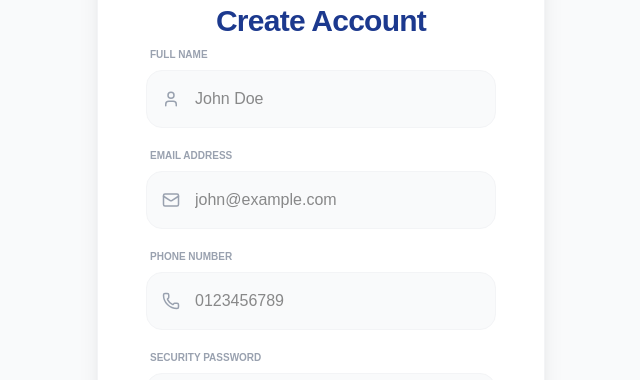
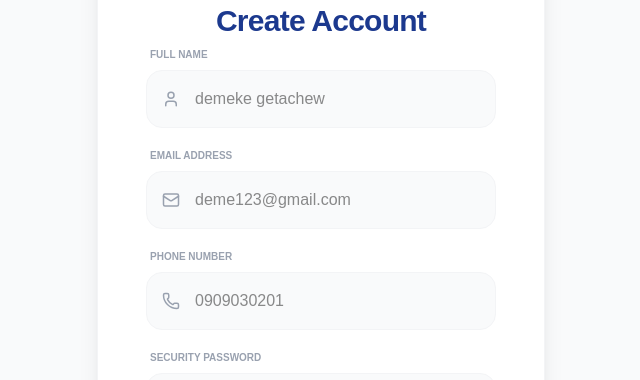
Before and after one commit to bilalEBR/online-booking-frontend-nextjs-, a Next.js app: page /register in a window 1280 px wide. Shown: the part 160-540 px from the top of the page, without its empty margins (319-959 px from the left). Built offline with nearby package versions, Linux system fonts and the light colour scheme; no server answers.

Commit message:
changed placeholder

```diff
--- a/app/register/page.tsx
+++ b/app/register/page.tsx
@@ -84,7 +84,7 @@ export default function RegisterPage() {
                 {...register("fullName")}
               autoComplete="off"
                 className={`w-full pl-12 pr-4 py-4 bg-gray-50 border rounded-2xl focus:bg-white focus:ring-2 focus:ring-blue-900 outline-none transition-all ${errors.fullName ? 'border-red-300' : 'border-gray-100'}`}
-                placeholder="John Doe"
+                placeholder="demeke getachew"
               />
             </div>
             {errors.fullName && <p className="text-red-500 text-[10px] mt-1 font-bold italic ml-1">{errors.fullName.message as string}</p>}
@@ -99,7 +99,7 @@ export default function RegisterPage() {
                 {...register("email")}
                 autoComplete="off"
                 className={`w-full pl-12 pr-4 py-4 bg-gray-50 border rounded-2xl focus:bg-white focus:ring-2 focus:ring-blue-900 outline-none transition-all ${errors.email ? 'border-red-300' : 'border-gray-100'}`}
-                placeholder="john@example.com"
+                placeholder="deme123@gmail.com"
               />
             </div>
             {errors.email && <p className="text-red-500 text-[10px] mt-1 font-bold italic ml-1">{errors.email.message as string}</p>}
@@ -113,7 +113,7 @@ export default function RegisterPage() {
               <input
                 {...register("phone")}
                 className={`w-full pl-12 pr-4 py-4 bg-gray-50 border rounded-2xl focus:bg-white focus:ring-2 focus:ring-blue-900 outline-none transition-all ${errors.phone ? 'border-red-300' : 'border-gray-100'}`}
-                placeholder="0123456789"
+                placeholder="0909030201"
               />
             </div>
             {errors.phone && <p className="text-red-500 text-[10px] mt-1 font-bold italic ml-1">{errors.phone.message as string}</p>}
```
